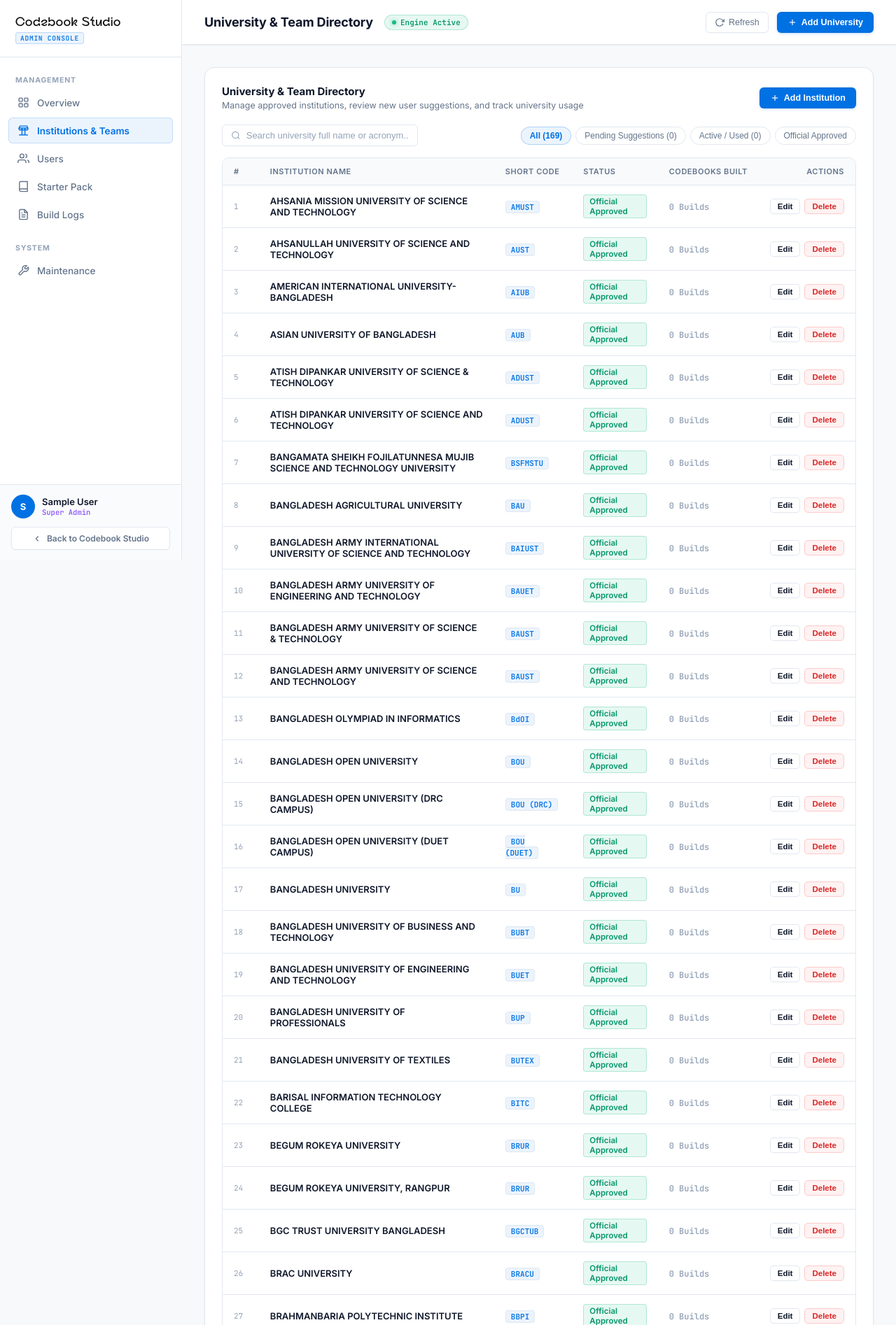
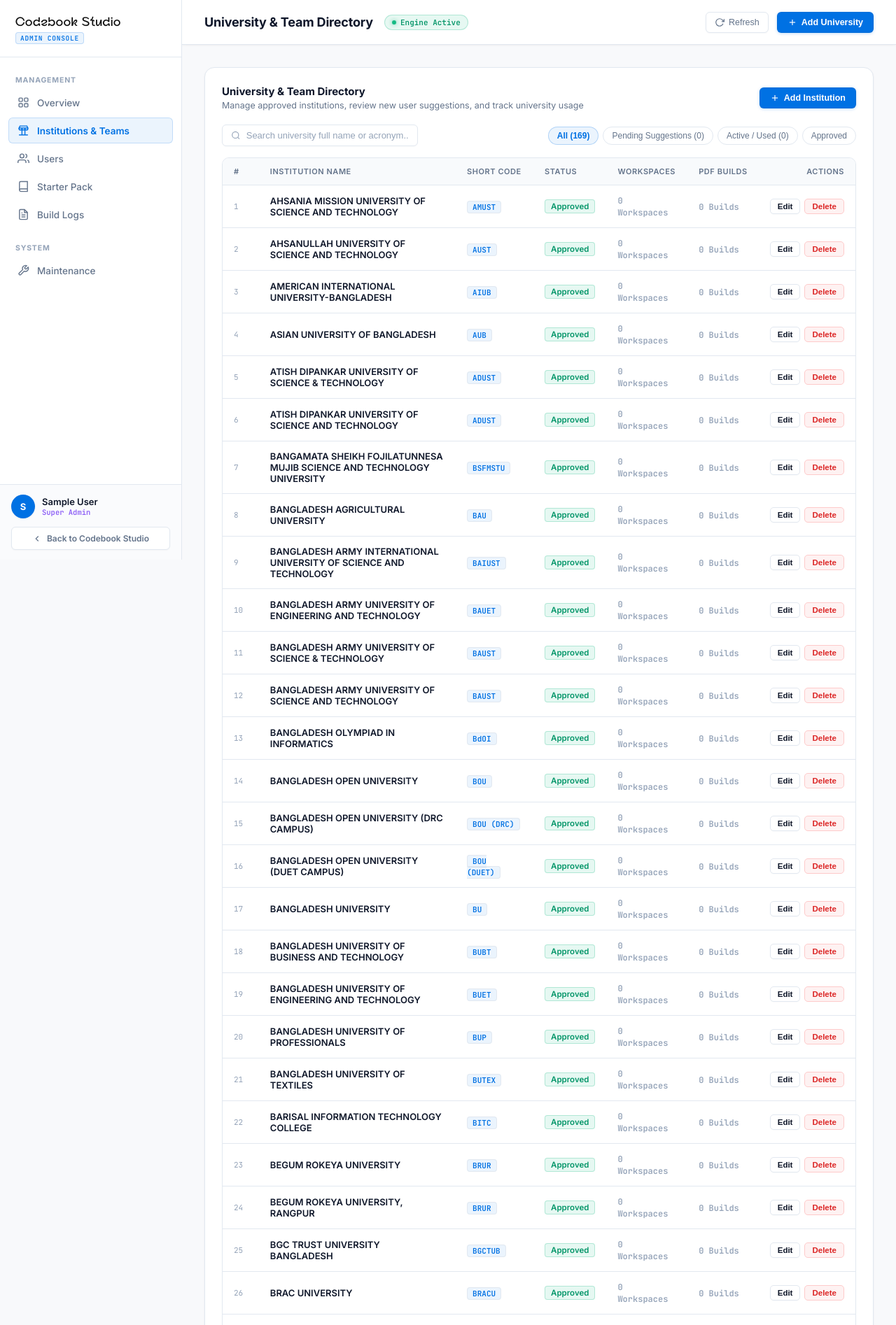
Before and after one commit to abokash590/Codebook-Studio, a Flask app: page /admin in a window 1280 px wide, after a click on "View All". Shown: the top 1894 px of the page at 70% size. Run offline with Flask 3, Linux system fonts and the light colour scheme; the visitor is signed in with stand-in values (Sample User, id 1); data comes from the database, SQL or seed files in the repository; data that the repository does not hold is empty; some libraries are stand-ins or nearby versions.

Commit message:
feat: separate workspaces from PDF build counts and update approved status

```diff
--- a/backend/app.py
+++ b/backend/app.py
@@ -1034,7 +1034,7 @@ def api_settings_update():
                 if not last_log or (now - last_log["created_at"]) > 900:
                     conn.execute(
                         """UPDATE institutions
-                           SET use_count = use_count + 1, last_used_at = ?
+                           SET workspace_count = workspace_count + 1, use_count = use_count + 1, last_used_at = ?
                            WHERE id = ?""",
                         (now, existing["id"]),
                     )
@@ -1060,8 +1060,8 @@ def api_settings_update():
                 valid, reason = is_valid_new_institution_name(inst_name, conn)
                 if valid:
                     conn.execute(
-                        """INSERT INTO institutions (name, short_name, status, use_count, suggested_by, created_at, last_used_at)
-                           VALUES (?, '', 'pending', 1, ?, ?, ?)""",
+                        """INSERT INTO institutions (name, short_name, status, use_count, build_count, workspace_count, suggested_by, created_at, last_used_at)
+                           VALUES (?, '', 'pending', 1, 0, 1, ?, ?, ?)""",
                         (inst_name, uid, now, now),
                     )
                     team_val = str(d.get("team_name") or "").strip()
@@ -1164,7 +1164,7 @@ def api_track_export():
         clean_inst = re.sub(r'\s*\([^)]*\)', '', inst_name).strip()
         conn.execute(
             """UPDATE institutions
-               SET use_count = use_count + 1, last_used_at = ?
+               SET build_count = build_count + 1, use_count = use_count + 1, last_used_at = ?
                WHERE LOWER(name) = LOWER(?)
                   OR LOWER(name) = LOWER(?)
                   OR (short_name != '' AND LOWER(short_name) = LOWER(?))""",
@@ -1237,7 +1237,7 @@ def api_build():
                 clean_inst = re.sub(r'\s*\([^)]*\)', '', inst_name).strip()
                 conn.execute(
                     """UPDATE institutions
-                       SET use_count = use_count + 1, last_used_at = ?
+                       SET build_count = build_count + 1, use_count = use_count + 1, last_used_at = ?
                        WHERE LOWER(name) = LOWER(?)
                           OR LOWER(name) = LOWER(?)
                           OR (short_name != '' AND LOWER(short_name) = LOWER(?))""",
@@ -1346,21 +1346,21 @@ def api_admin_stats():
 
     # University & Team analytics
     total_unis_count = conn.execute("SELECT COUNT(*) FROM institutions").fetchone()[0]
-    total_distinct_unis_used = conn.execute("SELECT COUNT(*) FROM institutions WHERE use_count > 0").fetchone()[0]
+    total_distinct_unis_used = conn.execute("SELECT COUNT(*) FROM institutions WHERE use_count > 0 OR build_count > 0 OR workspace_count > 0").fetchone()[0]
     pending_suggestions_count = conn.execute("SELECT COUNT(*) FROM institutions WHERE status = 'pending'").fetchone()[0]
 
     top_unis = [dict(r) for r in conn.execute("""
-        SELECT id, name, short_name, use_count
+        SELECT id, name, short_name, use_count, build_count, workspace_count
         FROM institutions
-        WHERE use_count > 0
-        ORDER BY use_count DESC
+        WHERE use_count > 0 OR build_count > 0 OR workspace_count > 0
+        ORDER BY build_count DESC, workspace_count DESC, use_count DESC
         LIMIT 6
     """).fetchall()]
 
     # If no universities have use_count > 0 yet, grab sample top institutions for preview
     if not top_unis:
         top_unis = [dict(r) for r in conn.execute("""
-            SELECT id, name, short_name, use_count
+            SELECT id, name, short_name, use_count, build_count, workspace_count
             FROM institutions
             ORDER BY id ASC
             LIMIT 5
@@ -1550,9 +1550,9 @@ def api_admin_starter_pack():
 def api_admin_institutions():
     conn = get_db()
     rows = conn.execute("""
-        SELECT id, name, short_name, status, use_count, suggested_by, created_at, last_used_at
+        SELECT id, name, short_name, status, use_count, build_count, workspace_count, suggested_by, created_at, last_used_at
         FROM institutions
-        ORDER BY CASE WHEN status = 'pending' THEN 0 ELSE 1 END, use_count DESC, name ASC
+        ORDER BY CASE WHEN status = 'pending' THEN 0 ELSE 1 END, build_count DESC, workspace_count DESC, name ASC
     """).fetchall()
 
     # Match associated teams for each university
@@ -1621,8 +1621,8 @@ def api_admin_institution_add():
 
     now = int(time.time())
     cur = conn.execute(
-        """INSERT INTO institutions (name, short_name, status, use_count, suggested_by, created_at, last_used_at)
-           VALUES (?, ?, 'approved', 0, 'admin', ?, ?)""",
+        """INSERT INTO institutions (name, short_name, status, use_count, build_count, workspace_count, suggested_by, created_at, last_used_at)
+           VALUES (?, ?, 'approved', 0, 0, 0, 'admin', ?, ?)""",
         (name, short_name, now, now),
     )
     new_id = cur.lastrowid
--- a/frontend/templates/admin.html
+++ b/frontend/templates/admin.html
@@ -1290,7 +1290,7 @@
               <button class="filter-pill active" id="filter-inst-all" onclick="filterInstitutions('all')">All (<span id="inst-count-all">0</span>)</button>
               <button class="filter-pill" id="filter-inst-pending" onclick="filterInstitutions('pending')">Pending Suggestions (<span id="inst-count-pending">0</span>)</button>
               <button class="filter-pill" id="filter-inst-used" onclick="filterInstitutions('used')">Active / Used (<span id="inst-count-used">0</span>)</button>
-              <button class="filter-pill" id="filter-inst-approved" onclick="filterInstitutions('approved')">Official Approved</button>
+              <button class="filter-pill" id="filter-inst-approved" onclick="filterInstitutions('approved')">Approved</button>
             </div>
           </div>
 
@@ -1302,12 +1302,13 @@
                   <th>Institution Name</th>
                   <th>Short Code</th>
                   <th>Status</th>
-                  <th>Codebooks Built</th>
+                  <th>Workspaces</th>
+                  <th>PDF Builds</th>
                   <th style="text-align: right;">Actions</th>
                 </tr>
               </thead>
               <tbody id="institutions-table-body">
-                <tr><td colspan="6" style="text-align: center; color: var(--text-dim);">Loading universities...</td></tr>
+                <tr><td colspan="7" style="text-align: center; color: var(--text-dim);">Loading universities...</td></tr>
               </tbody>
             </table>
           </div>
@@ -1677,8 +1678,9 @@
               <span style="font-weight: 600; font-size: 13px; color: var(--text-main);">${escapeHtml(u.name)}</span>
               ${u.short_name ? `<span style="font-size: 11px; font-weight: 600; color: #0071E3;">${escapeHtml(u.short_name)}</span>` : ''}
             </div>
-            <div style="display: flex; align-items: center; gap: 8px;">
-              <span class="badge-pill-inline" style="background: rgba(0, 113, 227, 0.08); color: #0071E3; font-size: 12px; font-weight: 700;">${u.use_count} ${u.use_count === 1 ? 'Build' : 'Builds'}</span>
+            <div style="display: flex; align-items: center; gap: 6px;">
+              ${(u.workspace_count && u.workspace_count > 0) ? `<span class="badge-pill-inline" style="background: rgba(0, 113, 227, 0.08); color: #0071E3; font-size: 11px; font-weight: 700;">${u.workspace_count} ${u.workspace_count === 1 ? 'Workspace' : 'Workspaces'}</span>` : ''}
+              <span class="badge-pill-inline" style="background: rgba(16, 185, 129, 0.1); color: #059669; font-size: 11px; font-weight: 700;">${u.build_count || 0} ${(u.build_count === 1) ? 'Build' : 'Builds'}</span>
             </div>
           </div>
         `).join('');
@@ -1770,7 +1772,7 @@
       cachedInstitutions = data.institutions;
       document.getElementById('inst-count-all').textContent = data.count;
       document.getElementById('inst-count-pending').textContent = data.pending_count;
-      document.getElementById('inst-count-used').textContent = data.institutions.filter(i => i.use_count > 0).length;
+      document.getElementById('inst-count-used').textContent = data.institutions.filter(i => (i.build_count > 0 || i.workspace_count > 0 || i.use_count > 0)).length;
 
       const navBadge = document.getElementById('nav-pending-badge');
       if (data.pending_count > 0) {
@@ -1803,7 +1805,7 @@
     let filtered = cachedInstitutions.filter(i => {
       if (instFilter === 'pending' && i.status !== 'pending') return false;
       if (instFilter === 'approved' && i.status !== 'approved') return false;
-      if (instFilter === 'used' && (!i.use_count || i.use_count === 0)) return false;
+      if (instFilter === 'used' && ((!i.build_count || i.build_count === 0) && (!i.workspace_count || i.workspace_count === 0) && (!i.use_count || i.use_count === 0))) return false;
 
       if (q) {
         const matchName = (i.name || '').toLowerCase().includes(q);
@@ -1814,7 +1816,7 @@
     });
 
     if (filtered.length === 0) {
-      tbody.innerHTML = '<tr><td colspan="6" style="text-align: center; color: var(--text-dim); padding: 24px;">No institutions found matching criteria.</td></tr>';
+      tbody.innerHTML = '<tr><td colspan="7" style="text-align: center; color: var(--text-dim); padding: 24px;">No institutions found matching criteria.</td></tr>';
       return;
     }
 
@@ -1829,10 +1831,13 @@
           ${i.short_name ? `<span class="badge-pill-inline" style="background: rgba(0, 113, 227, 0.08); color: #0071E3; font-weight: 700;">${escapeHtml(i.short_name)}</span>` : '<span style="color: var(--text-dim); font-size: 12px;">-</span>'}
         </td>
         <td>
-          <span class="status-pill ${i.status}">${i.status === 'pending' ? 'Pending Review' : 'Official Approved'}</span>
+          <span class="status-pill ${i.status}">${i.status === 'pending' ? 'Pending Review' : 'Approved'}</span>
         </td>
         <td style="font-family: var(--font-mono); font-weight: 600;">
-          ${i.use_count && i.use_count > 0 ? `<span class="badge-pill-inline" style="background: rgba(16, 185, 129, 0.1); color: #059669; font-weight: 700;">${i.use_count} ${i.use_count === 1 ? 'Build' : 'Builds'}</span>` : '<span style="color: var(--text-dim); font-size: 12px;">0 Builds</span>'}
+          ${(i.workspace_count && i.workspace_count > 0) ? `<span class="badge-pill-inline" style="background: rgba(0, 113, 227, 0.08); color: #0071E3; font-weight: 700;">${i.workspace_count} ${i.workspace_count === 1 ? 'Workspace' : 'Workspaces'}</span>` : '<span style="color: var(--text-dim); font-size: 12px;">0 Workspaces</span>'}
+        </td>
+        <td style="font-family: var(--font-mono); font-weight: 600;">
+          ${(i.build_count && i.build_count > 0) ? `<span class="badge-pill-inline" style="background: rgba(16, 185, 129, 0.1); color: #059669; font-weight: 700;">${i.build_count} ${i.build_count === 1 ? 'Build' : 'Builds'}</span>` : '<span style="color: var(--text-dim); font-size: 12px;">0 Builds</span>'}
         </td>
         <td style="text-align: right;">
           <div style="display: inline-flex; gap: 6px;">
```
Also changed, not shown: backend/db.py (+31 -2 lines).
